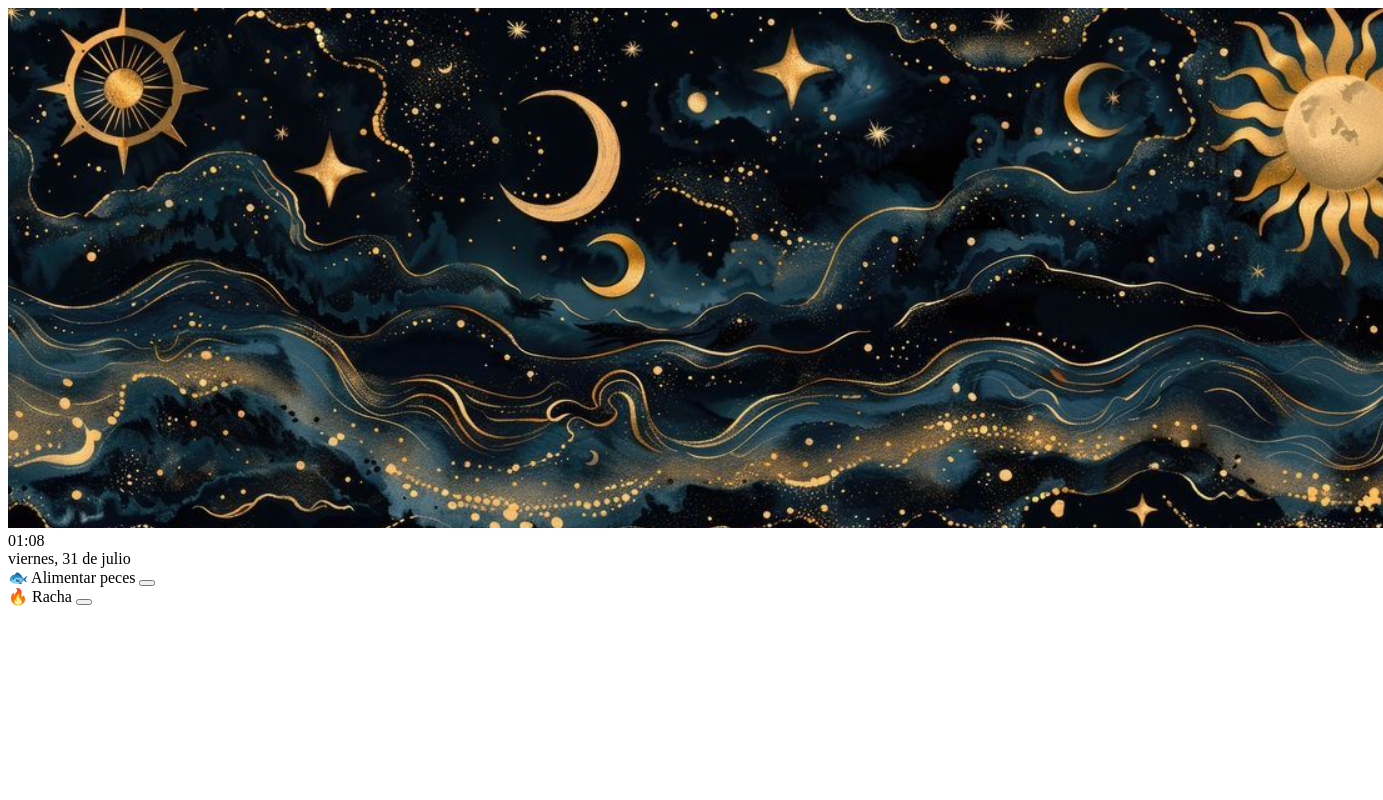
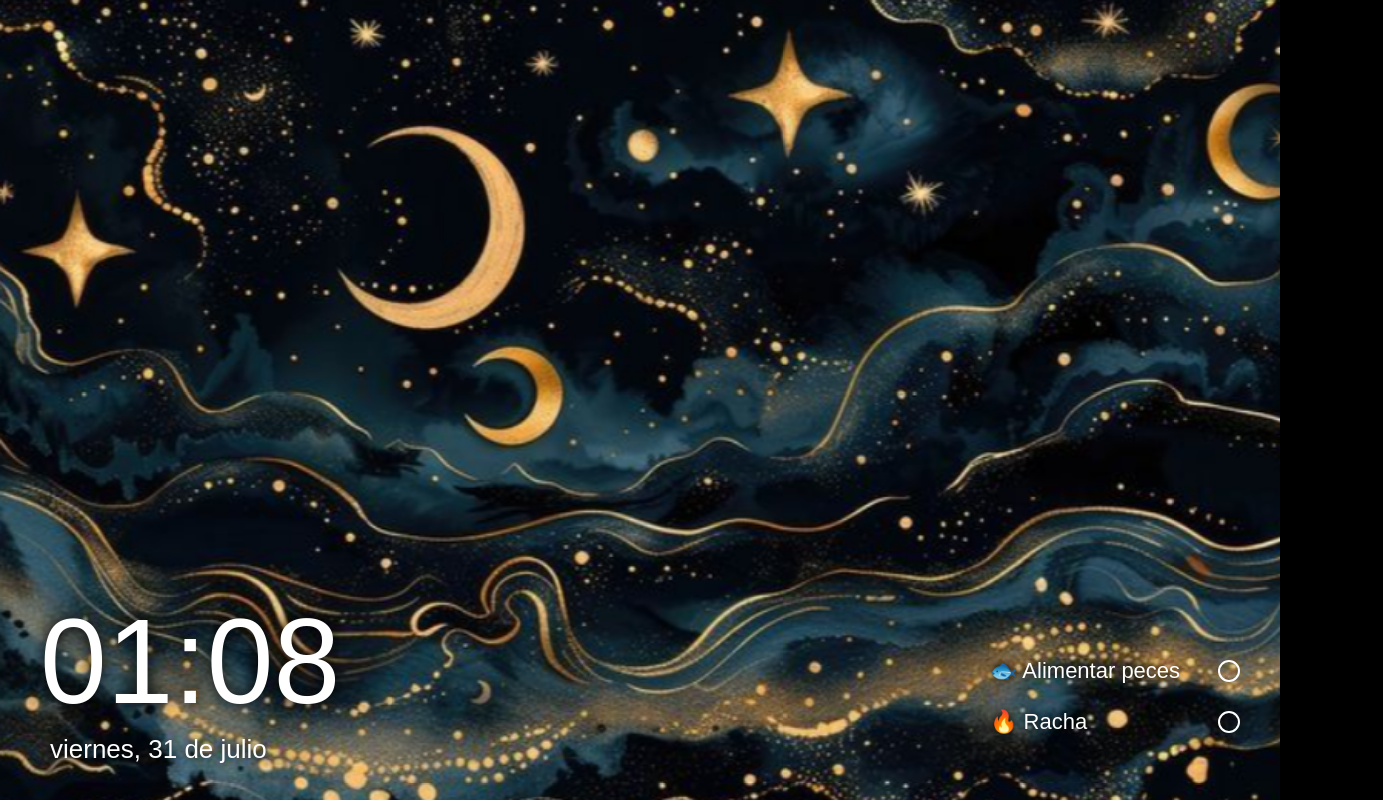
Before and after one commit to Matts2011/smart-display, a plain HTML site: page index.html in a window 1280 px wide. Shown: the whole page, 1383 px wide, since content can reach past the window. Drawn offline with Linux system fonts and the light colour scheme.

Commit message:
Update style.css

```diff
--- a/style.css
+++ b/style.css
@@ -1,144 +1,66 @@
-const fotos = [
-    "Screenshots/foto1.jpg",
-    "Screenshots/foto2.jpg",
-    "Screenshots/foto3.jpg"
-];
-
-let numero = 0;
-
-const imagen = document.getElementById("fondo");
-
-imagen.src = fotos[0];
-
-
-setInterval(() => {
-
-    imagen.style.opacity = 0;
-
-    setTimeout(() => {
-
-        numero++;
-
-        if(numero >= fotos.length){
-            numero = 0;
-        }
-
-        imagen.src = fotos[numero];
-
-        imagen.style.opacity = 1;
-
-    },1500);
-
-},14000);
-
-
-
-function actualizarHora(){
-
-    let ahora = new Date();
-
-    document.getElementById("hora").innerHTML =
-    ahora.toLocaleTimeString("es-ES",{
-        hour:"2-digit",
-        minute:"2-digit",
-        hour12:false
-    });
-
-
-    document.getElementById("fecha").innerHTML =
-    ahora.toLocaleDateString("es-ES",{
-        weekday:"long",
-        day:"numeric",
-        month:"long"
-    });
+body {
+    margin: 0;
+    overflow: hidden;
+    background: black;
+    font-family: Arial, sans-serif;
 }
 
-actualizarHora();
-setInterval(actualizarHora,1000);
-
-
-
-
-let hoy = new Date().toDateString();
-
-
-let estado = JSON.parse(localStorage.getItem("estadoRecordatorios")) || {
-    fecha:hoy,
-    peces:false,
-    racha:false
-};
-
-
-
-if(estado.fecha !== hoy){
-
-    estado = {
-        fecha:hoy,
-        peces:false,
-        racha:false
-    };
-
-    localStorage.setItem(
-        "estadoRecordatorios",
-        JSON.stringify(estado)
-    );
+#fondo {
+    position: fixed;
+    top: 0;
+    left: 0;
+    width: 100vw;
+    height: 100vh;
+    object-fit: cover;
+    z-index: -1;
+    transition: opacity 1.5s ease;
 }
 
 
-
-function completar(nombre){
-
-    estado[nombre] = true;
-
-    localStorage.setItem(
-        "estadoRecordatorios",
-        JSON.stringify(estado)
-    );
-
-
-    let boton = document.querySelector("#"+nombre+" .check");
-
-    boton.innerHTML = "✓";
-    boton.style.background = "white";
-
-
-    revisar();
+#hora {
+    position: fixed;
+    left: 40px;
+    bottom: 70px;
+    color: white;
+    font-size: 120px;
+    font-weight: 300;
+    text-shadow: 0 0 15px black;
 }
 
 
-
-function cargar(){
-
-    if(estado.peces){
-
-        document.querySelector("#peces .check").innerHTML="✓";
-        document.querySelector("#peces .check").style.background="white";
-
-    }
-
-
-    if(estado.racha){
-
-        document.querySelector("#racha .check").innerHTML="✓";
-        document.querySelector("#racha .check").style.background="white";
-
-    }
-
-
-    revisar();
+#fecha {
+    position: fixed;
+    left: 50px;
+    bottom: 35px;
+    color: white;
+    font-size: 26px;
+    text-shadow: 0 0 10px black;
 }
 
 
-
-function revisar(){
-
-    if(estado.peces && estado.racha){
-
-        document.getElementById("recordatorio").style.display="none";
-
-    }
-
+#recordatorio {
+    position: fixed;
+    right: 40px;
+    bottom: 40px;
+    color: white;
+    font-size: 22px;
+    text-shadow: 0 0 10px black;
 }
 
 
-cargar();
+.tarea {
+    width: 250px;
+    margin: 25px 0;
+    display: flex;
+    justify-content: space-between;
+    align-items: center;
+}
+
+
+.check {
+    width: 22px;
+    height: 22px;
+    border-radius: 50%;
+    border: 2px solid white;
+    background: transparent;
+}
```
